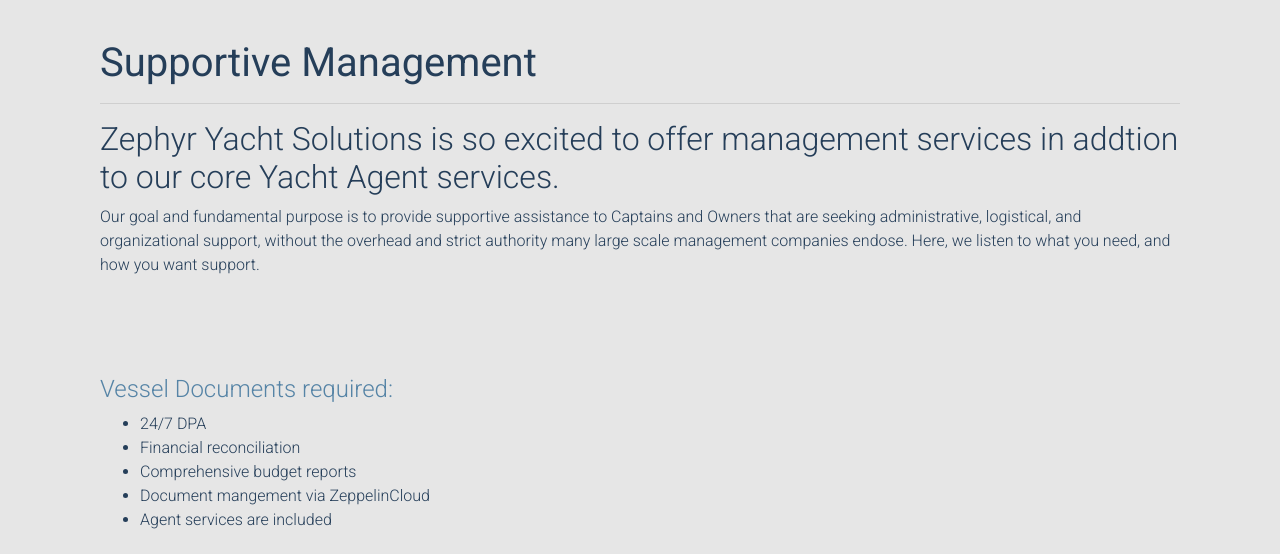
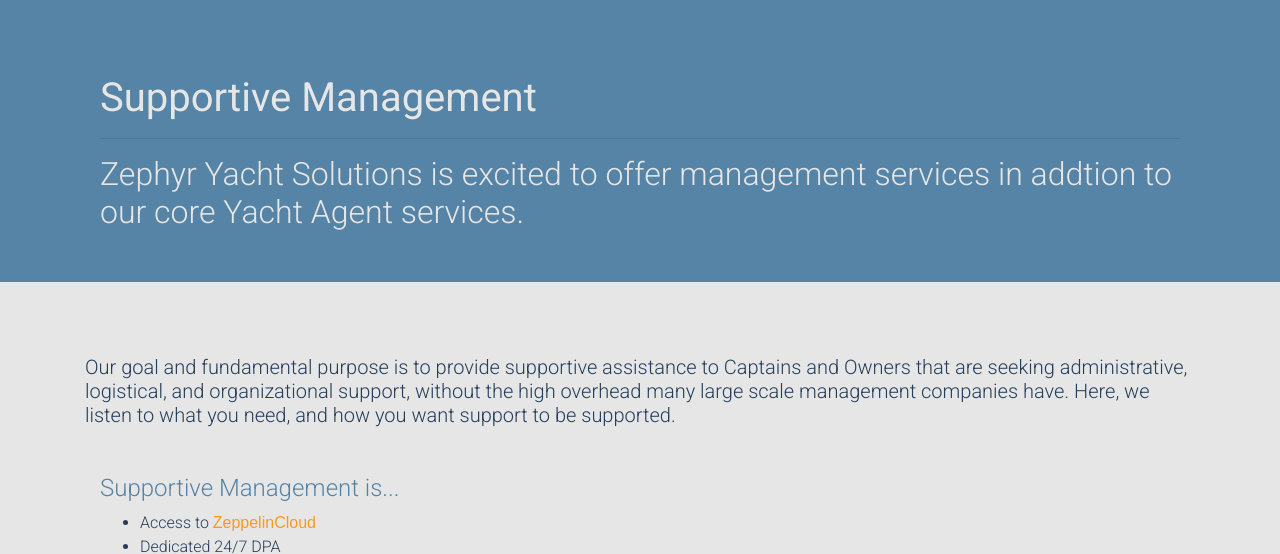
Before and after one commit to Knauth39/Zephyr-Yacht-Solutions, a Django app: page /management/ in a window 1280 px wide. Shown: the part 1036-1590 px from the top of the page. Run offline with Django 4.2, Linux system fonts and the light colour scheme; parts of the project's set-up code (start-up, migrations or seed data) failed here and were passed over; some libraries are stand-ins or nearby versions; some web fonts are replaced.

Commit message:
Alterations to css file

```diff
--- a/sendemail/forms.py
+++ b/sendemail/forms.py
@@ -3,9 +3,9 @@
 from django import forms
 
 class ContactForm(forms.Form):
-    name_first  = forms.CharField(max_length=100)
-    name_last   = forms.CharField(max_length=100)
-    from_email  = forms.EmailField(required=True)
+    first_name  = forms.CharField(max_length=100)
+    last_name   = forms.CharField(max_length=100)
+    email       = forms.EmailField(required=True)
     message     = forms.CharField(widget=forms.Textarea, required=True)
     '''
     In views.py, impliment an if/else statement to show fields below.
--- a/sendemail/views.py
+++ b/sendemail/views.py
@@ -12,7 +12,7 @@
         form = ContactForm(request.POST)
         if form.is_valid():
             subject = "Website contact request"
-            from_email = form.cleaned_data["from_email"]
+            from_email = form.cleaned_data["email"]
             message = form.cleaned_data["message"]
             try:
                 send_mail(subject, message, from_email, ["info@zephyrsolutions.us"])
--- a/static/css/base.css
+++ b/static/css/base.css
@@ -4,7 +4,7 @@
 :root {
 	--colorZYSdarkBlue: #253E59;
 	--colorZYSlightBlue: #5684A6;
-	--colorZYSwhiteMain: hsla(0, 0%, 90%, 1.00);
+	--colorZYSwhiteMain: #e6e6e6;
 	--colorZYSwhiteOff: #EFDAC8;
 	--colorGrey: #4f4f4f;
 	--colorGreyLight: #BFBFBF;
@@ -62,11 +63,25 @@
 	text-align: center;
 }
 
+.text-site-title {
+	letter-spacing: 2px;
+}
+
+.zeppelin-text {
+	font-size: 2vh;
+	color: #FB991C;
+	font-family: "westgate", sans-serif;
+}
+
+.nav-link {
+	font-weight: 200;
+}
+
 h3,
 .font-trajan-pro {
 	font-family: var(--fontTrajanPro);
 	font-weight: 200;
-	letter-spacing: 3;
+	letter-spacing: 3px;
 }
 
 .text-color-accent {
@@ -121,6 +142,12 @@
 
 .box-3 {
 	margin: 15px auto;
+}
+
+.box-inverse {
+	background-color: var(--colorZYSlightBlue);
+	color: var(--colorZYSwhiteMain);
+	padding: 25px;
 }
 
 .width_100_prc {
--- a/templates/_base.html
+++ b/templates/_base.html
@@ -27,6 +27,7 @@
     <link href="https://fonts.googleapis.com/css2?family=Roboto:wght@100;300;400&display=swap" rel="stylesheet">
     <link rel="stylesheet" href="https://use.typekit.net/mfo7eer.css">
     <script src="https://kit.fontawesome.com/85be1e9243.js" crossorigin="anonymous"></script>
+    <link rel="stylesheet" href="https://use.typekit.net/sll0vqo.css">
 
     <!-- Favicon -->
     <link rel="apple-touch-icon" sizes="180x180" href="static/images/favicons/apple-touch-icon.png">
@@ -49,16 +50,16 @@
 <body>
 <!-- Header and Navbar -->
     <header class="fixed-top">
-        <nav class="navbar navbar-expand-lg navbar-light bg-light header-bar" style="margin-bottom: 25px;>
+        <nav class="navbar navbar-expand-lg navbar-light bg-light header-bar" style="margin-bottom: 25px";>
             <a class="navbar-brand" href="{% url 'home' %}">
                 <img src="/static/images/branding/ZYS_knot_dark_sm.png" class="d-inline-block align-top">
-                <span class="font-trajan-pro">Zephyr Yacht Solutions</span>
+                <span class="font-trajan-pro text-site-title">Zephyr Yacht Solutions</span>
             </a>
             <button class="navbar-toggler" type="button" data-toggle="collapse" data-target="#navbarNavAltMarkup" aria-controls="navbarNavAltMarkup" aria-expanded="false" aria-label="Toggle navigation">
                 <span class="navbar-toggler-icon"></span>
             </button>
             <div class="collapse navbar-collapse" id="navbarNavAltMarkup">
-                <div class="navbar-nav">
+                <div class="navbar-nav ml-auto">
                     <a class="nav-item nav-link active" href="{% url 'home' %}">Home <span class="sr-only">(current)</span></a>
                     <a class="nav-item nav-link active" href="{% url 'compliance' %}">Compliance <span class="sr-only">(current)</span></a>
                     <a class="nav-item nav-link active" href="{% url 'concierge' %}">Concierge <span class="sr-only">(current)</span></a>
@@ -72,7 +73,7 @@
 
 <!-- Main content to extend base -->
     <main>
-    <div style="margin-top: 65px;>
+    <div style="margin-top: 75px";>
     {% block content %}
     {% endblock content %}
     </div>
@@ -80,10 +81,13 @@
 
 <!-- Footer -->
     <footer>
-	    <img src="/static/images/branding.ZYS_Circle_DB-01.png" alt="">
+	    <img src="/static/images/branding/ZYS_Circle_DB-01.png" alt="ZYS" class="footer-logo">
 	    <h6 class="text-footer"><a class="text-footer" href="tel:954.412.9280">954.412.9280</a> | <a class="text-footer" href="mailto:info@zephyrsolutions.us">info@zephyrsolutions.us</a></h6>
-        <h6 class="text-footer"><a href="https://www.instagram.com/zephyryachtsolutions/" target="_blank"><i class="fab fa-instagram"></i></a> <a href="https://www.facebook.com/Zephyr-Yacht-Solutions-102578561983839" target="_blank"><i class="fab fa-facebook"></i></a></h6>
-	    <br>
+        <h5 class="text-footer">
+            <a href="https://www.instagram.com/zephyryachtsolutions/" target="_blank"><i class="fab fa-instagram" style="color: #e6e6e6;"></i></a>
+            <a href="https://www.facebook.com/Zephyr-Yacht-Solutions-102578561983839" target="_blank"><i class="fab fa-facebook" style="color: #e6e6e6;"></i></a>
+            <i class="fab fa-twitter"></i>
+        </h5>
         <h6 class="text-footer">Website designed and developed by <a class="text-footer" href="https://daedalusdev.com/" target="_blank">Deadalus Dev Inc.</a></h6>
         <h6 class="text-footer">Copyright © 2019 Zephyr Yacht Solutions</h6>
     </footer>
--- a/templates/compliance.html
+++ b/templates/compliance.html
@@ -9,6 +9,7 @@
     <img src="/static/images/background/yacht_stern_oil.png" class="width_100_prc">
 </div>
 
+<div class="box-inverse">
 <div class="container box-1">
     <div class="container">
         <h1 class="tagline">Navigating Yacht Compliance</h1>
@@ -16,6 +17,8 @@
 	    <h2 class="tagline">Below is a comprehensive resource of maritime regulations relating to vessels, crew, and guests in the United States.  While this information is provided as open source information for yacht compliance, we still recommend consulting with us prior to your entry, to ensure all compulsory procedures are met.</h2>
     </div>
 </div>
+</div>
+
 <br>
 <br>
 <div class="container box-2">
@@ -44,7 +47,7 @@
                 <li>Charter Affidavit</li>
             </ul>
         <p>If you do not have, or are missing, any documentation, we have the capacity to work with Flag State, Class Society, USCG, CBP, and numerous shore operated agencies, in order to ensure you are well prepared and in compliance prior to your arrival, and during your stay in US waters.</p>
-        <p>Please fill in your vessel infomration on the <a href="email-form.html">contact page</a>, and we will be happy to work with you and provide a clear and concise plan going forward.</p>
+        <p>Please fill in your vessel infomration on the contact page, and we will be happy to work with you and provide a clear and concise plan going forward.</p>
 	</div>
 </div>
 
--- a/templates/contact.html
+++ b/templates/contact.html
@@ -24,7 +24,7 @@
             {% csrf_token %}
             {{ form|crispy }}
             <div class="form-actions">
-                <button class="button" type="submit">Send</button>
+                <button class="submit" type="submit">Send</button>
             </div>
         </form>
     </div>
--- a/templates/management.html
+++ b/templates/management.html
@@ -9,28 +9,33 @@
     <img src="/static/images/background/yacht_stern_oil.png" class="width_100_prc">
 </div>
 
+<div class="box-inverse">
 <div class="container box-1">
     <div class="container">
         <h1 class="tagline">Supportive Management</h1>
 	    <hr>
-	    <h2 class="tagline">Zephyr Yacht Solutions is so excited to offer management services in addtion to our core Yacht Agent services.</h2>
-        <p>Our goal and fundamental purpose is to provide supportive assistance to Captains and Owners that are seeking administrative, logistical, and organizational support, without the overhead and strict authority many large scale management companies endose.
-        Here, we listen to what you need, and how you want support.</p>
+	    <h2 class="tagline">Zephyr Yacht Solutions is excited to offer management services in addtion to our core Yacht Agent services.</h2>
+    </div>
 </div>
 </div>
 <br>
 <br>
 <div class="container box-2">
-	<h3></h3>
+	<h5>Our goal and fundamental purpose is to provide supportive assistance to Captains and Owners that are seeking administrative, logistical, and organizational support, without the high overhead many large scale management companies have.
+        Here, we listen to what you need, and how you want support to be supported.</h5>
+    <br>
     <div class="container box-3">
-        <h4 class="text-color-accent">Vessel Documents required:</h4>
+        <h4 class="text-color-accent">Supportive Management is...</h4>
         <ul>
-            <li>24/7 DPA</li>
+            <li>Access to <span class="zeppelin-text">ZeppelinCloud</span></li>
+            <li>Dedicated 24/7 DPA</li>
             <li>Financial reconciliation</li>
             <li>Comprehensive budget reports</li>
-            <li>Document mangement via ZeppelinCloud</li>
             <li>Agent services are included</li>
         </ul>
     </div>
+</div>
+<br>
+<br>
 
 {% endblock content %}
```
Also changed, not shown: other parts of static/css/base.css (+64 -5 lines), templates/concierge.html (+6 -2 lines), templates/home.html (+13 -11 lines), static/images/content/logo_zeppelin-01.png (added), 1 other file. Lines whose indentation alone changed are shown as unchanged.
